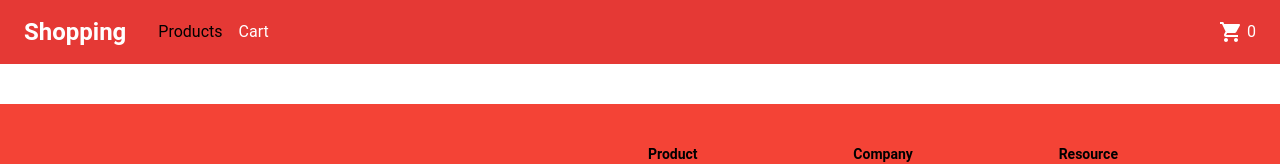
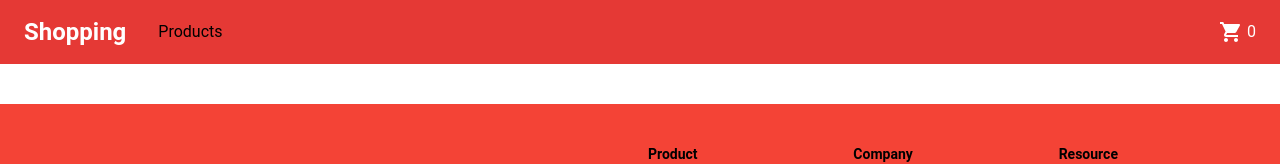
Before and after one commit to azhar0102/Shopping-cart, a React (Vite) app: page /cart in a window 1280 px wide. Shown: the top 164 px of the page. Built offline with nearby package versions, Linux system fonts and the light colour scheme.

Commit message:
removed cart button from header

```diff
--- a/src/components/Header.jsx
+++ b/src/components/Header.jsx
@@ -19,19 +19,13 @@ function Header() {
                 Products
               </NavLink>
             </li>
-            <li>
-              <NavLink
-                to="/cart"
-                className={({ isActive }) => (isActive ? "text-white" : "")}
-              >
-                Cart
-              </NavLink>
-            </li>
           </ul>
         </div>
         <ul className="flex space-x-4 ">
           <li className="text-white">
-            <ShoppingCartIcon /> {list.length}
+            <NavLink to="/cart">
+              <ShoppingCartIcon /> {list.length}
+            </NavLink>
           </li>
         </ul>
       </nav>
```
